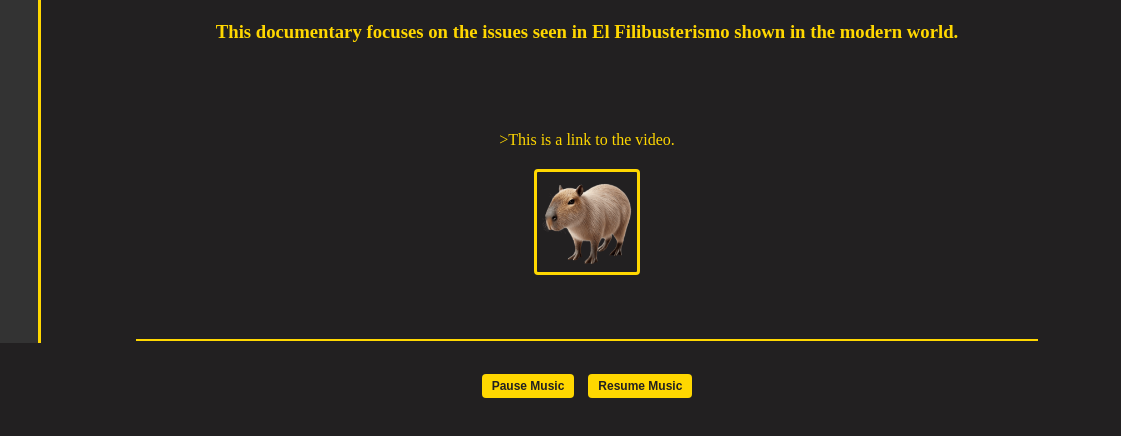
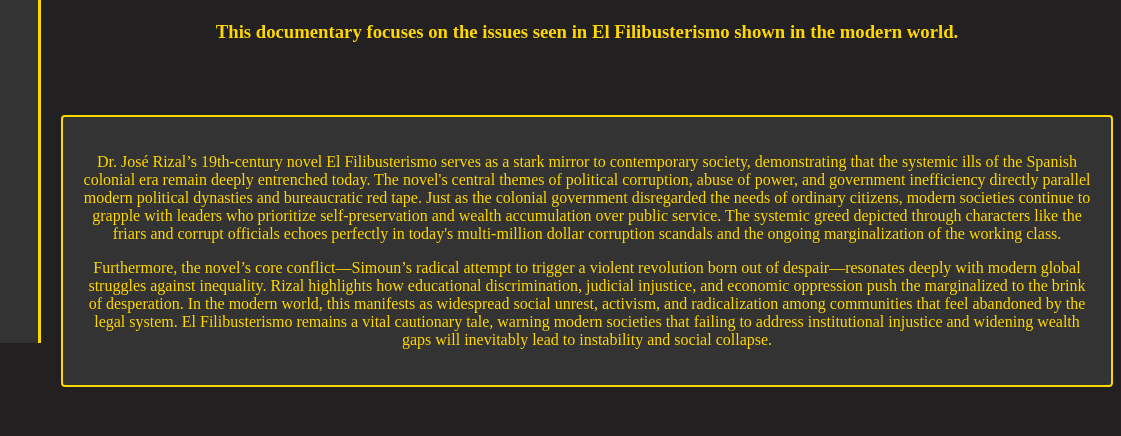
Before and after one commit to HanselPremiumCrackers/PROJECTKABALIKAT, a plain HTML site: page DOCUMENTARY.html in a window 1280 px wide. Shown: the part 457-893 px from the top of the page, 159-1280 px from the left. Drawn offline with Linux system fonts and the light colour scheme.

Commit message:
Add files via upload

```diff
--- a/DOCUMENTARY.html
+++ b/DOCUMENTARY.html
@@ -132,6 +132,13 @@
       <img src="jktopen.png" alt="JKT Open" style="width: 100px; height: 100px; object-fit: cover; display: block; border-radius: 4px; border: 3px solid #FFD700; transform: scaleX(-1);">
     </a>
   </div>
+  <div class="container" id="about">
+    <div style="text-align: center; padding: 20px; background-color: #333; border: 2px solid #FFD700; border-radius: 4px;">
+  <p>Dr. José Rizal’s 19th-century novel El Filibusterismo serves as a stark mirror to contemporary society, demonstrating that the systemic ills of the Spanish colonial era remain deeply entrenched today. The novel's central themes of political corruption, abuse of power, and government inefficiency directly parallel modern political dynasties and bureaucratic red tape. Just as the colonial government disregarded the needs of ordinary citizens, modern societies continue to grapple with leaders who prioritize self-preservation and wealth accumulation over public service. The systemic greed depicted through characters like the friars and corrupt officials echoes perfectly in today's multi-million dollar corruption scandals and the ongoing marginalization of the working class.</p>
+  <p>Furthermore, the novel’s core conflict—Simoun’s radical attempt to trigger a violent revolution born out of despair—resonates deeply with modern global struggles against inequality. Rizal highlights how educational discrimination, judicial injustice, and economic oppression push the marginalized to the brink of desperation. In the modern world, this manifests as widespread social unrest, activism, and radicalization among communities that feel abandoned by the legal system. El Filibusterismo remains a vital cautionary tale, warning modern societies that failing to address institutional injustice and widening wealth gaps will inevitably lead to instability and social collapse.</p>
+  </div>
+<br>
+<br>
   <p align="center">>This is a link to the video.</p>
 <a href="https://youtu.be/G_uedUtAhGY" target="_blank" style="display: block; width: fit-content; padding: 0; margin: 20px auto; border: none;">
   <img src="capycapy.png" alt="CAPYBARA" style="width: 100px; height: 100px; object-fit: cover; display: block; border-radius: 4px; border: 3px solid #FFD700;">
```
